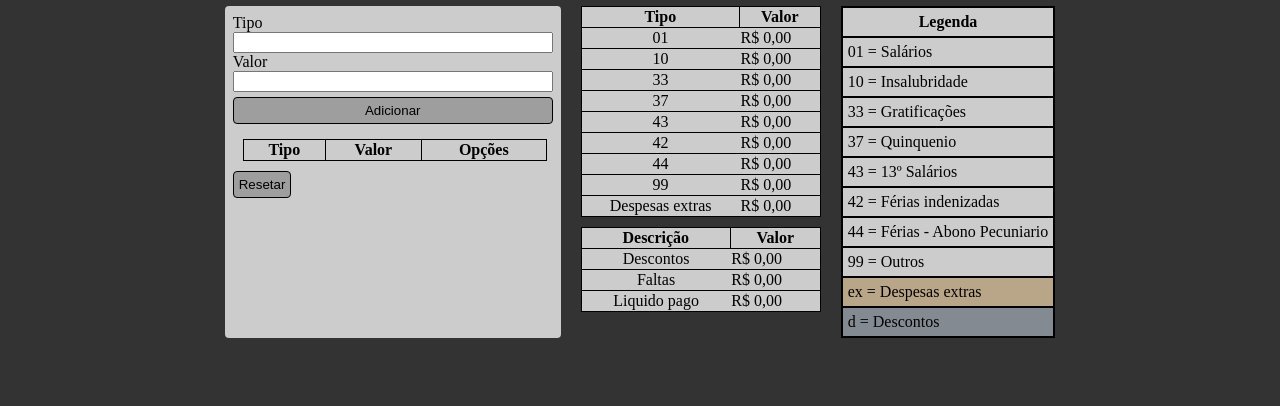
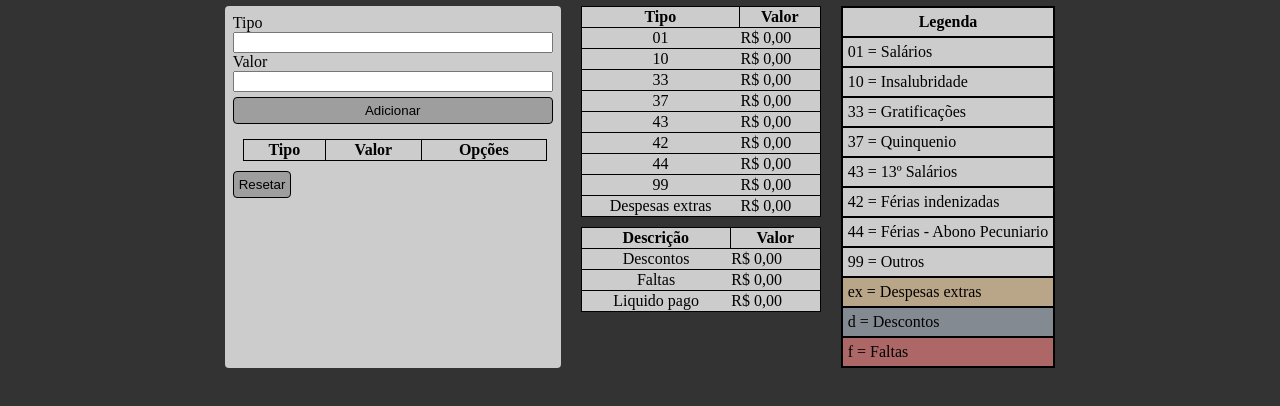
Before and after one commit to Glicio/cnds, a plain HTML site: page folha.html in a window 1280 px wide. Shown: the part 86-492 px from the top of the page. Drawn offline with Linux system fonts and the light colour scheme.

Commit message:
Update folha.html

```diff
--- a/folha.html
+++ b/folha.html
@@ -119,6 +119,7 @@
             <p>99 = Outros</p>
             <p style="background-color: hsla(37, 78%, 33%, 0.36);">ex = Despesas extras</p>
             <p style="background-color:hsla(212, 15%, 33%, 0.54)">d = Descontos</p>
+            <p style="background-color: hsla(360, 78%, 33%, 0.54)">f = Faltas</p>
     </div>
 </div>
 
```
